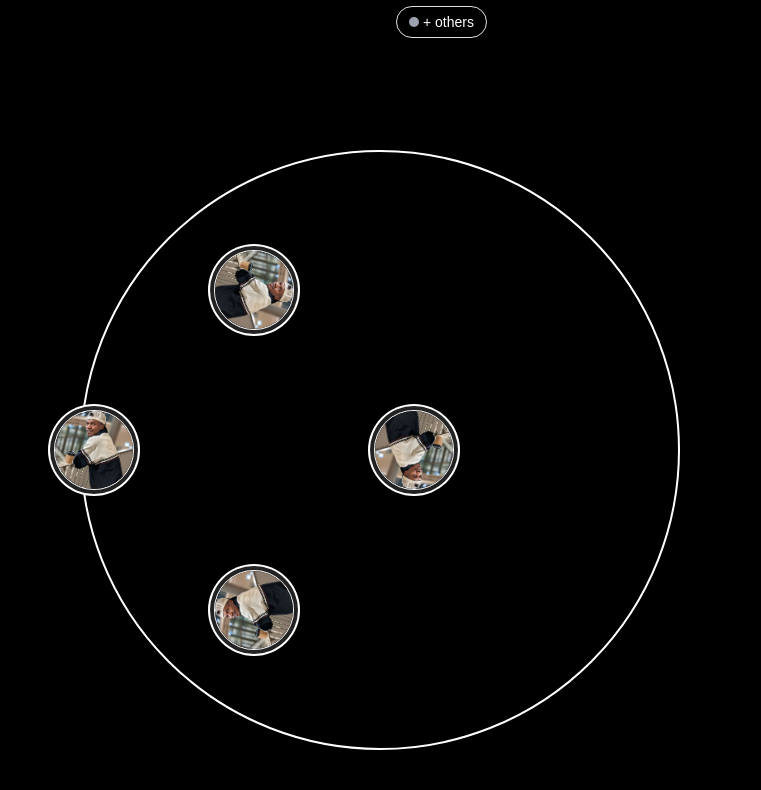
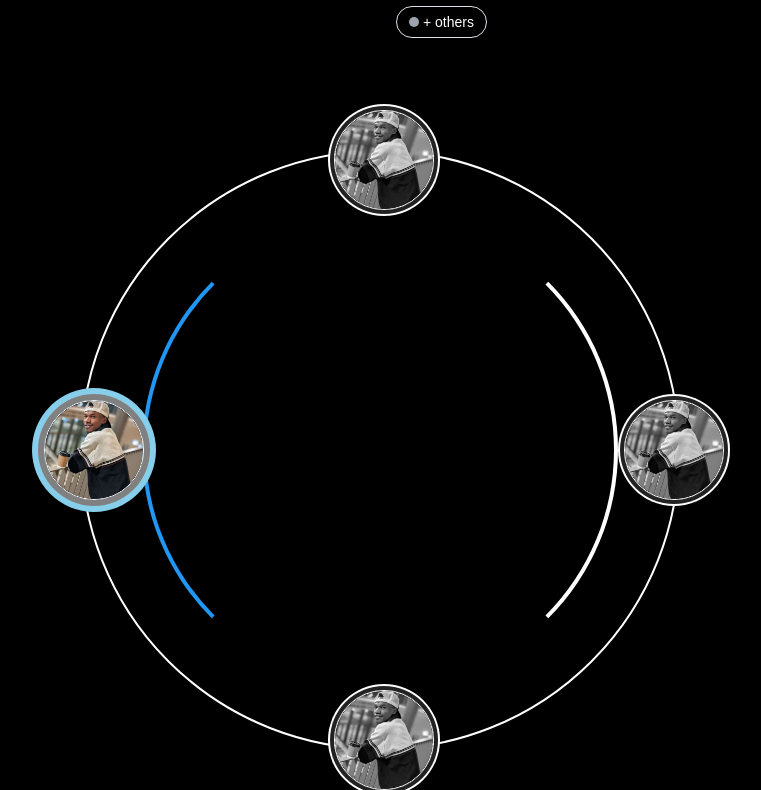
Before and after one commit to KABANOFESTO/Myprotofolio, a React (Vite) app: page / in a window 1280 px wide. Shown: the part 4090-4880 px from the top of the page, without its empty margins (260-1021 px from the left). Before the commit the page ends 4840 px from the top, so only its background shows below. Built offline with nearby package versions, Linux system fonts and the light colour scheme; a web font is replaced by a local one.

Commit message:
ch-certified

```diff
--- a/src/CSS/style.css
+++ b/src/CSS/style.css
@@ -125,16 +125,23 @@ p {
 
 .c-body .icon .imgBx {
     position: absolute;
-    width: 80px;
-    height: 80px;
+    width: 100px;
+    height: 100px;
     border-radius: 50%;
-    transition: 0.5s;
+    transition: 1.5s;
     border: 1px solid #fff;
     box-shadow: 0 0 0 4px #222,
         0 0 0 6px #fff;
     transform: rotate(calc(360deg/4 * var(--i)));
-    transform-origin: 200px;
+    transform-origin: 340px;
+    z-index: 100;
+    overflow: hidden;
 
+}
+
+.c-body .icon .imgBx.active {
+    box-shadow: 0 0 0 6px grey,
+        0 0 0 12px skyblue;
 }
 
 .c-body .icon .imgBx img {
@@ -145,4 +152,27 @@ p {
     height: 100%;
     border-radius: 50%;
     object-fit: cover;
+    transform: rotate(calc(-360deg/4 * var(--i)));
+    transition: 0.5s;
+    filter: grayscale(1);
 }
+
+.c-body .icon .imgBx.active img {
+    filter: grayscale(0);
+}
+
+.contentc {
+    position: absolute;
+    inset: 0;
+    overflow: hidden;
+}
+
+.contentc::before {
+    content: '';
+    position: absolute;
+    inset: 60px;
+    border: 4px solid transparent;
+    border-left: 4px solid #2196f3;
+    border-right: 4px solid #fff;
+    border-radius: 50%;
+}
--- a/src/index.css
+++ b/src/index.css
@@ -113,6 +113,7 @@ nav {
   .logoNav {
     width: 58px;
   }
+
   #experience {
     width: 100%;
   }
--- a/src/pages/Certificates.jsx
+++ b/src/pages/Certificates.jsx
@@ -7,7 +7,7 @@ const Certificates = () => {
         <section className="certificates">
             <div className="container c-body">
                 <div className="icon">
-                    <div className="imgBx" style={{ '--i': 0 }}>
+                    <div className="imgBx active" style={{ '--i': 0 }}>
                         <img src={c1} alt="ooo" />
                     </div>
                     <div className="imgBx" style={{ '--i': 1 }}>
@@ -20,6 +20,8 @@ const Certificates = () => {
                         <img src={c1} alt="ooo" />
                     </div>
                 </div>
+                <div className="contentc">
+                </div>
             </div>
         </section>
     );
```
